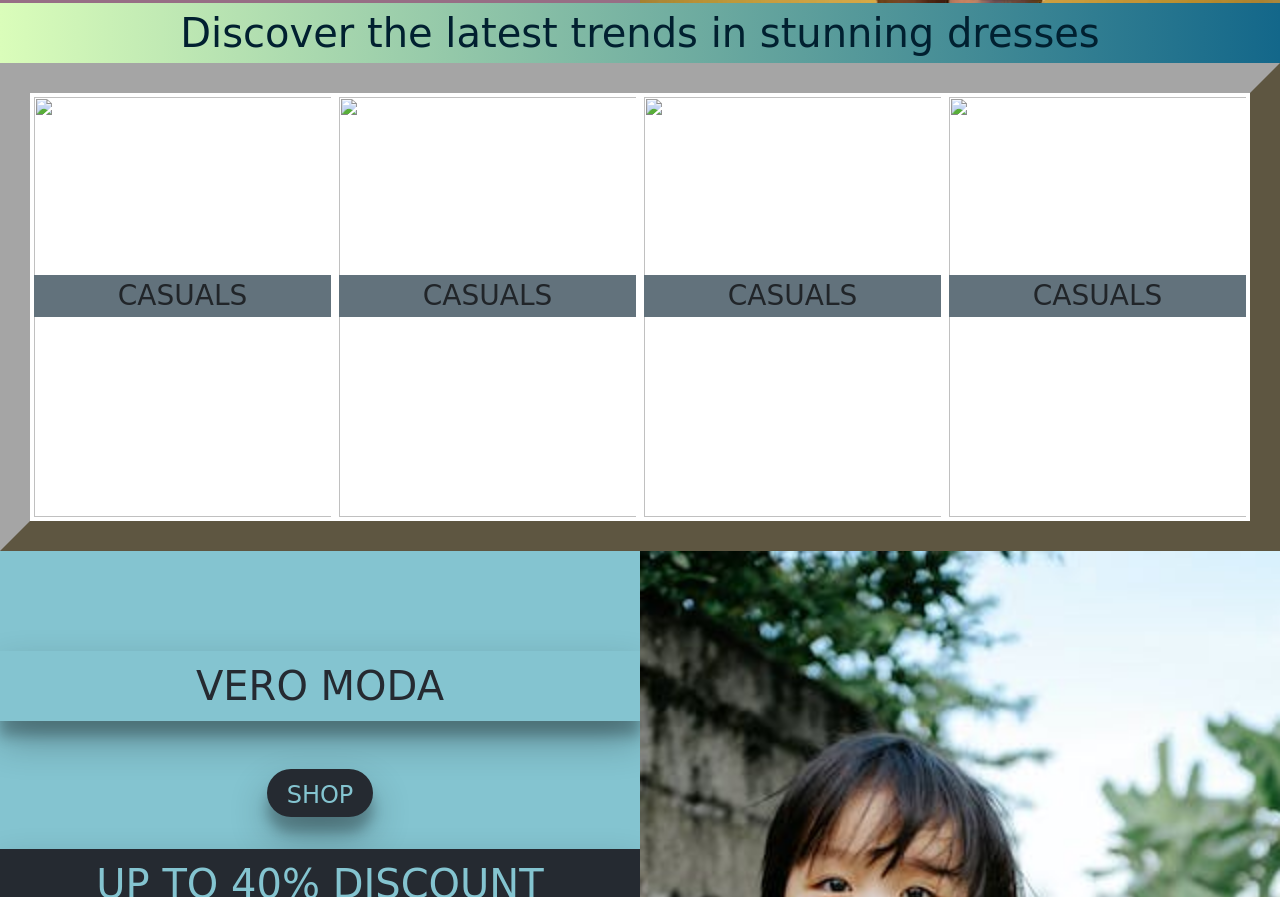
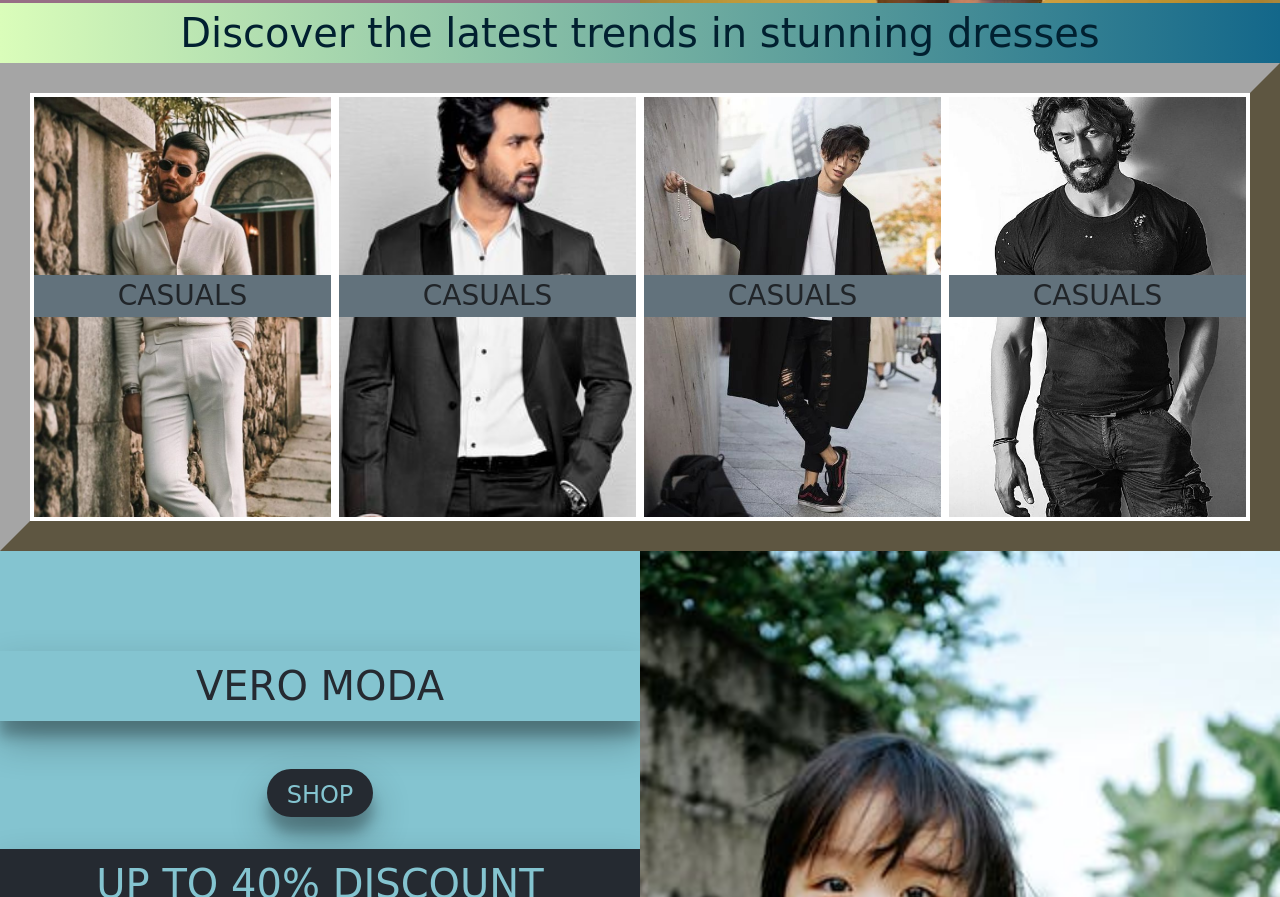
Before and after one commit to kumaragurumkce/kumswithshopy, a plain HTML site: page trend.html in a window 1280 px wide. Shown: the part 1726-2623 px from the top of the page. Drawn offline with nearby package versions, Linux system fonts and the light colour scheme; the site is published under a folder, as on GitHub Pages, so addresses that start at the root find nothing; a web font is replaced by a local one.

Commit message:
Add files via upload
updated

```diff
--- a/trend.html
+++ b/trend.html
@@ -118,7 +118,7 @@
                                 </div>
                             </div>
                             <div class="card-body">
-                                <img src="/assets/tr2.jpg"
+                                <img src="assets/tr2.jpg"
                                     class="card-img">
                             </div>
                         </div>
@@ -134,7 +134,7 @@
                                 </div>
                             </div>
                             <div class="card-body">
-                                <img src="/assets/tr3.jpg"
+                                <img src="assets/tr3.jpg"
                                     class="card-img">
                             </div>
                         </div>
@@ -150,7 +150,7 @@
                                 </div>
                             </div>
                             <div class="card-body">
-                                <img src="/assets/tr4.jpg"
+                                <img src="assets/tr4.jpg"
                                     class="card-img">
                             </div>
                         </div>
@@ -166,7 +166,7 @@
                                 </div>
                             </div>
                             <div class="card-body">
-                                <img src="/assets/tr5.jpg"
+                                <img src="assets/tr5.jpg"
                                     class="card-img">
                             </div>
                         </div>
```
Also changed, not shown: men.html (+5 -5 lines).
